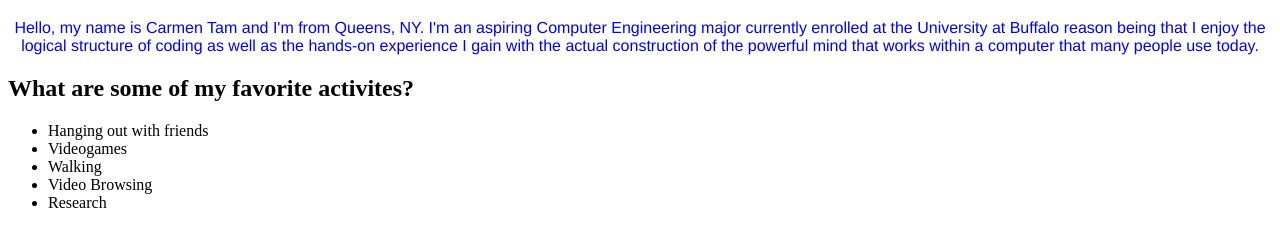
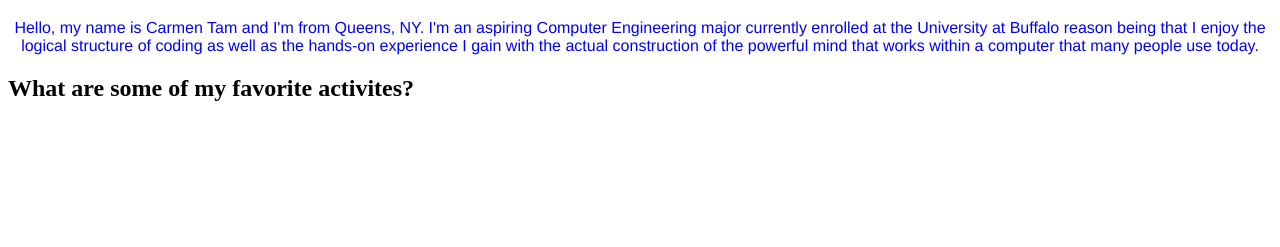
Before and after one commit to Tamnacious/tamnacious.github.io, a plain HTML site: page index.html in a window 1280 px wide. Shown: the part 61-308 px from the top of the page. Drawn offline with Linux system fonts and the light colour scheme.

Commit message:
Initial Website

```diff
--- a/index.html
+++ b/index.html
@@ -18,7 +18,7 @@
     </p>
 
   <h2>What are some of my favorite activites?</h2>
-       <ul>
+       <ul id = "List">
          <li>Hanging out with friends</li>
          <li>Videogames</li>
          <li>Walking</li>
--- a/style.css
+++ b/style.css
@@ -6,6 +6,12 @@ p {
 
 #first-paragraph {
 	font-family: helvetica, san-serif;
-font-size: 16px;
-color: blue;
+  font-size: 16px;
+  color: blue;
 }
+
+#List {
+  font-family: helvetice, sans-serif;
+  font-size : 16px;
+  color: white;
+}
```
